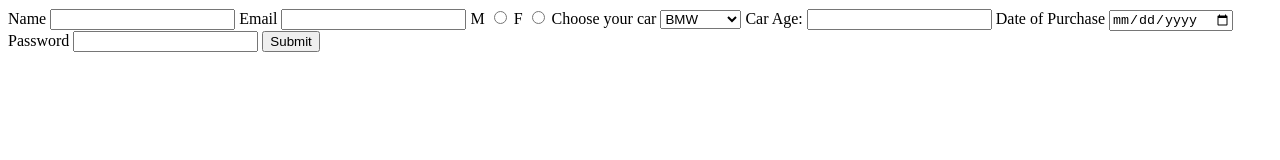
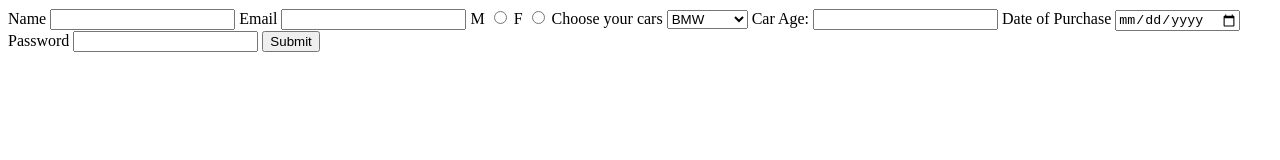
Before and after one commit to acciojob/car-insurance-form-88harshbaranwal, a website: page main.html in a window 1280 px wide. Drawn offline with Linux system fonts and the light colour scheme.

Commit message:
created a submission

```diff
--- a/main.html
+++ b/main.html
@@ -17,8 +17,8 @@
 		<input type="radio" id="gender_m" name="gender" required>
 		<lable for="gender_f">F</lable>
 		<input type="radio" id="gender_f" name="gender" required>
-		<lable for="cars">Choose your car</lable>
-		<select id="cars" name="cars">
+		<lable for="fcars">Choose your cars</lable>
+		<select id="fcars" name="fcars">
 			<option>BMW</option>
 			<option>Audi</option>
 			<option>Mercedez</option>
```
